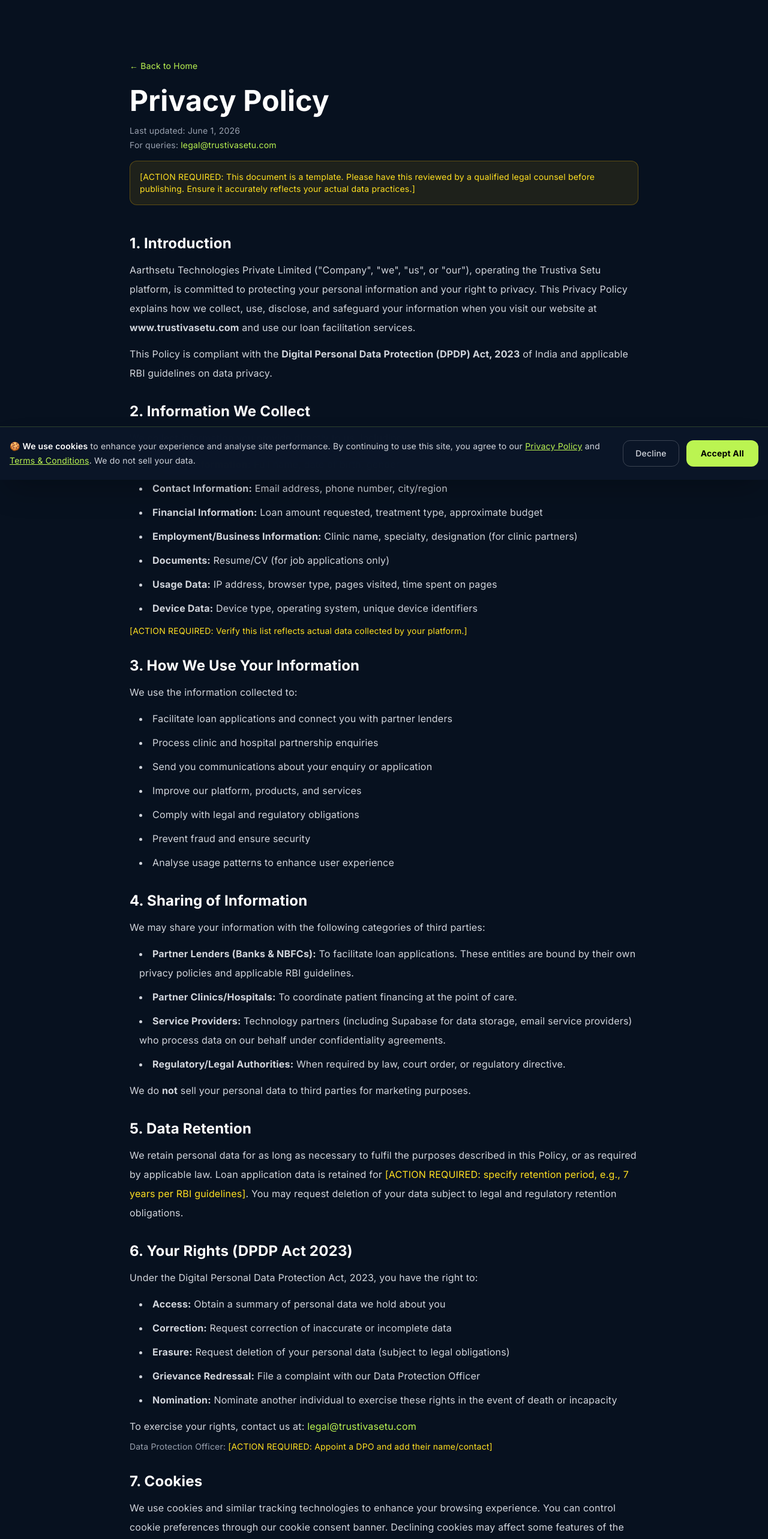
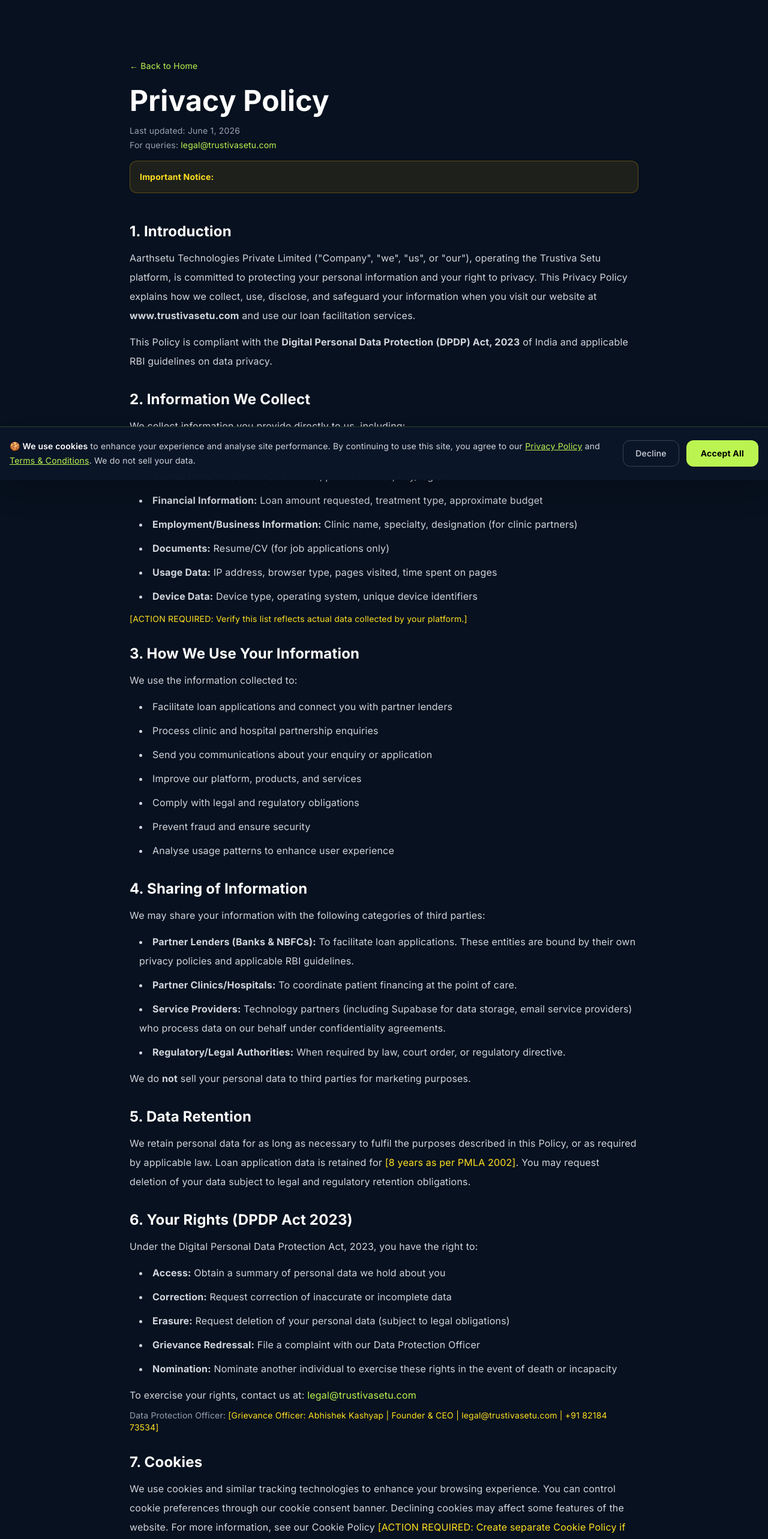
Before and after one commit to TrustivaSetu/TRUSTIVASETU-WEBSITE, a Next.js app: page /privacy-policy in a window 1280 px wide. Shown: the top 2566 px of the page at 60% size. Built offline with nearby package versions, Linux system fonts and the light colour scheme; a web font is replaced by a local one.

Commit message:
fix: fill privacy policy and terms placeholders

```diff
--- a/app/privacy-policy/page.tsx
+++ b/app/privacy-policy/page.tsx
@@ -24,8 +24,7 @@
             For queries: <a href={`mailto:${EMAIL}`} className="text-lime-300 hover:underline">{EMAIL}</a>
           </p>
           <div className="mt-4 bg-yellow-500/10 border border-yellow-500/30 rounded-xl p-4 text-yellow-300 text-sm">
-            [ACTION REQUIRED: This document is a template. Please have this reviewed by a qualified legal counsel
-            before publishing. Ensure it accurately reflects your actual data practices.]
+            <p className="font-bold">Important Notice:</p>
           </div>
         </div>
 
@@ -107,7 +106,7 @@
             <p>
               We retain personal data for as long as necessary to fulfil the purposes described in this Policy,
               or as required by applicable law. Loan application data is retained for{" "}
-              <span className="text-yellow-300">[ACTION REQUIRED: specify retention period, e.g., 7 years per RBI guidelines]</span>.
+              <span className="text-yellow-300">[8 years as per PMLA 2002]</span>.
               You may request deletion of your data subject to legal and regulatory retention obligations.
             </p>
           </section>
@@ -127,7 +126,7 @@
               <a href={`mailto:${EMAIL}`} className="text-lime-300 hover:underline">{EMAIL}</a>
             </p>
             <p className="mt-2 text-sm text-gray-400">
-              Data Protection Officer: <span className="text-yellow-300">[ACTION REQUIRED: Appoint a DPO and add their name/contact]</span>
+              Data Protection Officer: <span className="text-yellow-300">[Grievance Officer: Abhishek Kashyap | Founder & CEO | legal@trustivasetu.com | +91 82184 73534]</span>
             </p>
           </section>
 
@@ -183,7 +182,7 @@
               This Privacy Policy is governed by the laws of India, including the Information Technology Act, 2000,
               the Digital Personal Data Protection Act, 2023, and applicable RBI guidelines.
               Any disputes shall be subject to the exclusive jurisdiction of courts in{" "}
-              <span className="text-yellow-300">[ACTION REQUIRED: Specify jurisdiction, e.g., Moradabad / Delhi]</span>.
+              <span className="text-yellow-300">[ACTION REQUIRED: Specify jurisdiction, e.g., Moradabad]</span>.
             </p>
           </section>
 
--- a/app/terms/page.tsx
+++ b/app/terms/page.tsx
@@ -23,8 +23,7 @@
             For queries: <a href={`mailto:${EMAIL}`} className="text-lime-300 hover:underline">{EMAIL}</a>
           </p>
           <div className="mt-4 bg-yellow-500/10 border border-yellow-500/30 rounded-xl p-4 text-yellow-300 text-sm">
-            [ACTION REQUIRED: This document is a template. Please have this reviewed and approved by
-            qualified legal counsel before publishing.]
+
           </div>
         </div>
 
@@ -131,7 +130,7 @@
               any indirect, incidental, special, consequential, or punitive damages arising from your use of
               or inability to use the platform, or from any loan decisions made by partner lenders.
               Our total liability for any claim shall not exceed <span className="text-yellow-300">
-              [ACTION REQUIRED: specify cap, e.g., ₹10,000 or fees paid]</span>.
+              [₹10,000]</span>.
             </p>
           </section>
 
@@ -166,7 +165,7 @@
             <p>
               These Terms are governed by the laws of India. Any disputes shall be subject to the exclusive
               jurisdiction of courts in{" "}
-              <span className="text-yellow-300">[ACTION REQUIRED: Specify city, e.g., Moradabad / Delhi]</span>,
+              <span className="text-yellow-300">[ACTION REQUIRED: Specify city, e.g., Moradabad]</span>,
               India. We encourage resolution of disputes through mutual discussion before litigation.
             </p>
           </section>
```
